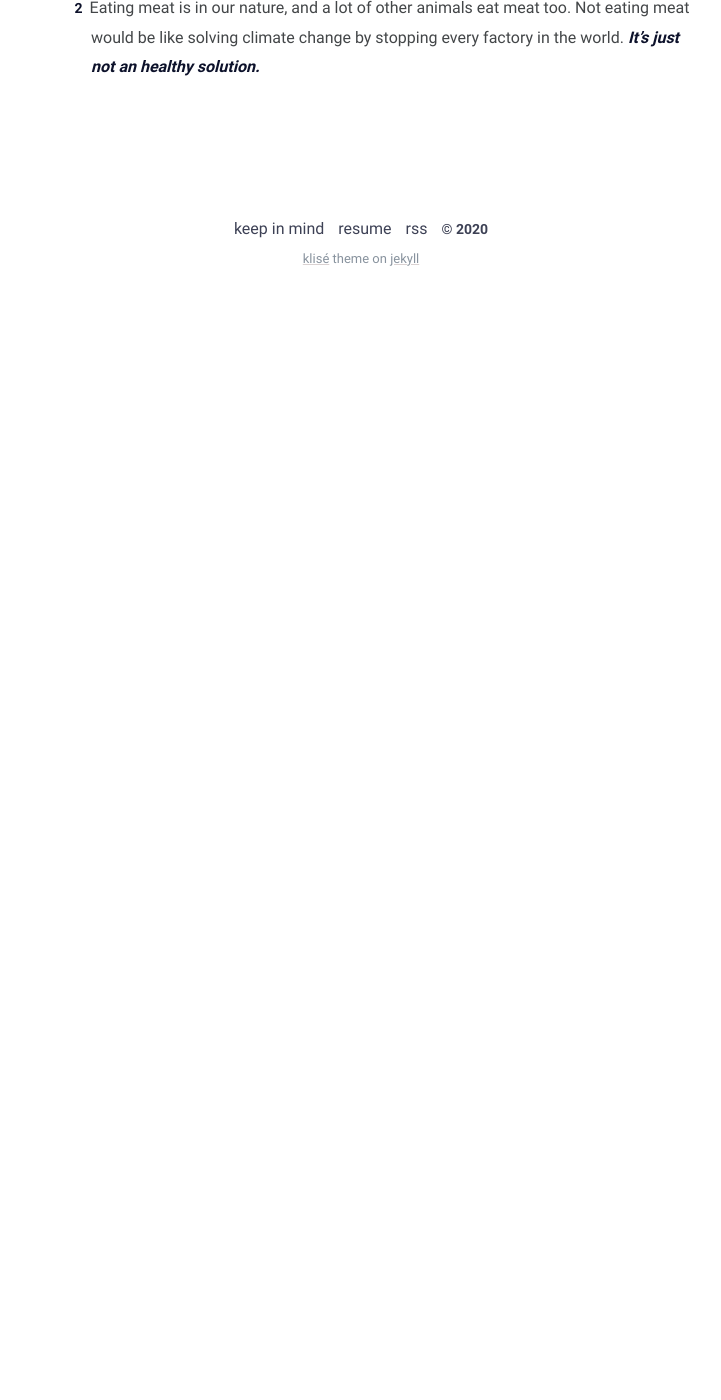
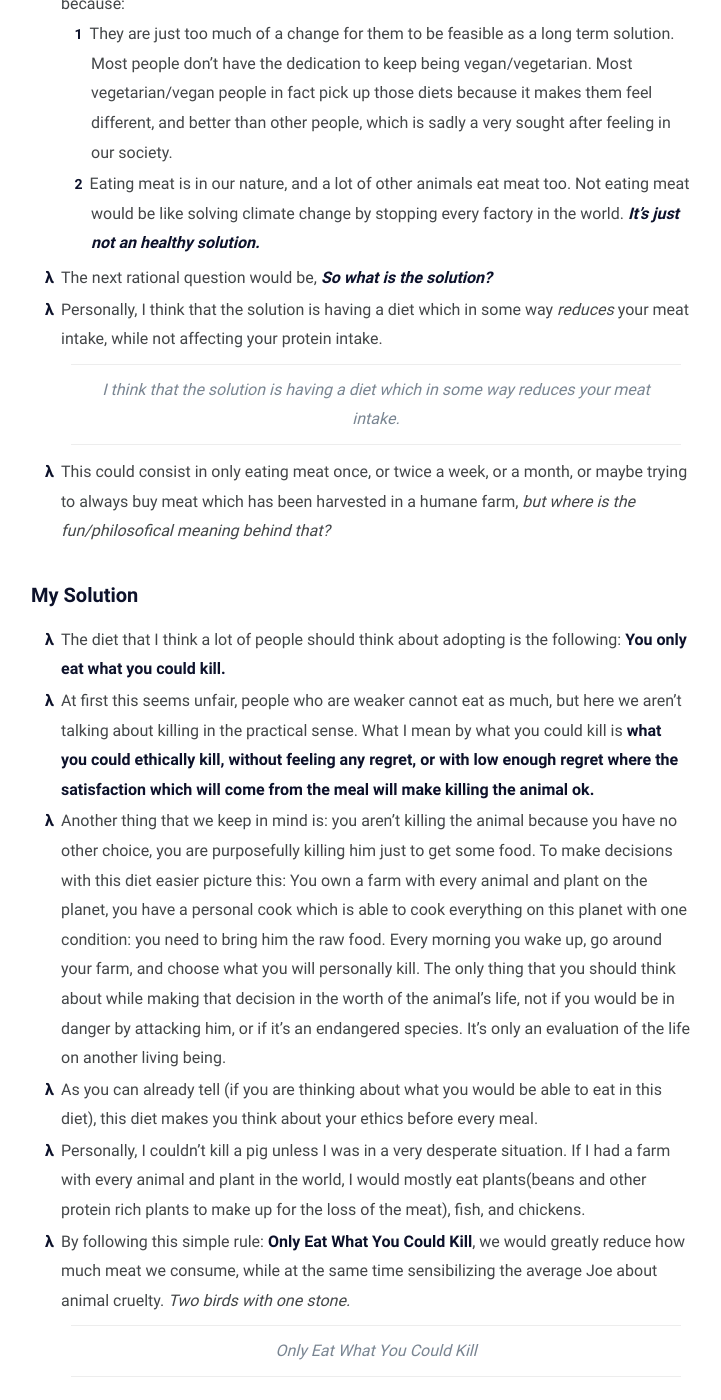
Before and after one commit to Ferryistaken/website, a Jekyll site: the page built from philosophy.md, in a window 1280 px wide and 1400 px high, scrolled down 2620 px. Shown: the whole window, without its empty margins (279-1000 px from the left). Built offline with Jekyll 4.4.1, drawn with Linux system fonts in a browser that asks for light colours; before the commit the page ends 2923 px from its top, so only the background shows below that; some of the changed text lies outside the part shown.

Commit message:
diet part 2

```diff
--- a/philosophy.md
+++ b/philosophy.md
@@ -9,7 +9,7 @@ comments: false
 # Topics/Table of Contents:
 - [Software]({{ site.urlphilosophy }}#software)
 - [Hardware]({{ site.urlphilosophy }}#hardware)
-- [Diet]({{ site.urlphilosophy }}#diet)
+- [Food/Diet]({{ site.urlphilosophy }}#Food)
 
 ## Terms used in this post
 - Free ➜ Free doesn't mean free of charge, rather Free in a less materialistic way.
@@ -30,9 +30,25 @@ comments: false
 
 - I find disgusting that 99.9999999% of modern computing hardware has some form of proprietary software on it, ranging from [intel ME](https://www.wired.com/story/intel-management-engine-vulnerabilities-pcs-servers-iot/) to [whole operating systems](https://www.microsoft.com/en-us/windows/). And I really think that this problem(yes it's a problem ) doesn't have enough voice, but I really think that in the next years(2050 MAX) some major company will do something wrong and expose how bad this problem really is(more than Edward Snowden did). **Because since in our society technology rules us, we cannot be free if our technology isn't.** And for some reason, people don't realize this and don't think that this is a real problem.
 
-# Diet
+# Food
+### In this section I will talk about food, more specifically, the best diet for the modern member of society
 
+#### Problems with modern diets
 - If you spend a good amount of time on the internet, you probably saw some very disturbing videos about how animals are treated in [factory farms](https://sentientmedia.org/factory-farming/). They are truly horrifying and some of them are really enough to make the watcher have second thoughts about ever eating meat again. Even if you have never seen this videos, you probably have heard of animal cruelty in the current industry, maybe you just don't care, or maybe you just choose to ignore it. I'm not judging and I'm not writing this to make you change your diet(mostly because I know from experience that people don't make such radical changes based on a random article they found on the internet), but just to share my thoughts about the subject, which _may_ make you think about what you eat a bit more.
 - I don't think that to solve the problem of animal cruelty in farms we should all go vegan/vegetarian or any other of those diets which radically change your eating habits because:
     1.  They are just too much of a change for them to be feasible as a long term solution. Most people don't have the dedication to keep being vegan/vegetarian. Most vegetarian/vegan people in fact pick up those diets because it makes them feel different, and better than other people, which is sadly a very sought after feeling in our society.
     2. Eating meat is in our nature, and a lot of other animals eat meat too. Not eating meat would be like solving climate change by stopping every factory in the world. ***It's just not an healthy solution.***
+- The next rational question would be, ***So what is the solution?***
+- Personally, I think that the solution is having a diet which in some way _reduces_ your meat intake, while not affecting your protein intake.
+> I think that the solution is having a diet which in some way _reduces_ your meat intake.
+- This could consist in only eating meat once, or twice a week, or a month, or maybe trying to always buy meat which has been harvested in a humane farm, _but where is the fun/philosofical meaning behind that?_
+
+#### My Solution
+
+- The diet that I think a lot of people should think about adopting is the following: **You only eat what you could kill.**
+- At first this seems unfair, people who are weaker cannot eat as much, but here we aren't talking about killing in the practical sense. What I mean by what you could kill is **what you could ethically kill, without feeling any regret, or with low enough regret where the satisfaction which will come from the meal will make killing the animal ok.**
+- Another thing that we keep in mind is: you aren't killing the animal because you have no other choice, you are purposefully killing him just to get some food. To make decisions with this diet easier picture this: You own a farm with every animal and plant on the planet, you have a personal cook which is able to cook everything on this planet with one condition: you need to bring him the raw food. Every morning you wake up, go around your farm, and choose what you will personally kill. The only thing that you should think about while making that decision in the worth of the animal's life, not if you would be in danger by attacking him, or if it's an endangered species. It's only an evaluation of the life on another living being.
+- As you can already tell (if you are thinking about what you would be able to eat in this diet), this diet makes you think about your ethics before every meal.
+- Personally, I couldn't kill a pig unless I was in a very desperate situation. If I had a farm with every animal and plant in the world, I would mostly eat plants(beans and other protein rich plants to make up for the loss of the meat), fish, and chickens.
+- By following this simple rule: **Only Eat What You Could Kill**, we would greatly reduce how much meat we consume, while at the same time sensibilizing the average Joe about animal cruelty. *Two birds with one stone.*
+> Only Eat What You Could Kill
```
